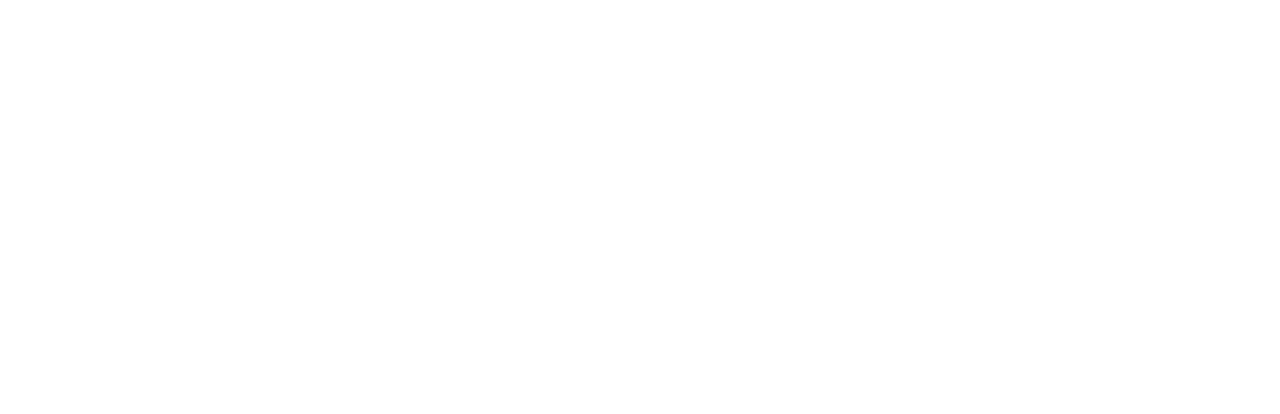
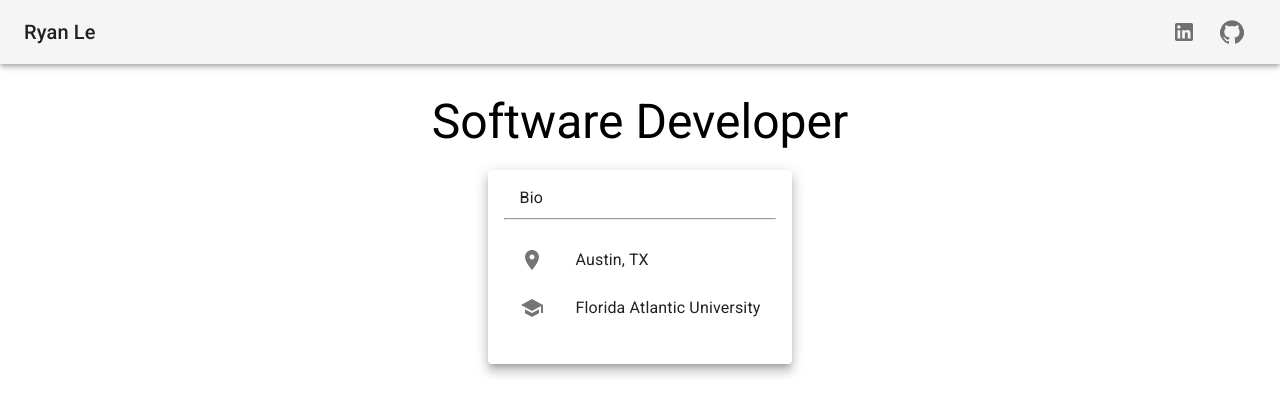
Before and after one commit to leryan07/portfolio-app, a React (Create React App) app: page / in a window 1280 px wide. Shown: the top 414 px of the page. Built offline with nearby package versions, Linux system fonts and the light colour scheme.

Commit message:
Initial page layout and added material-ui icons

```diff
--- a/package.json
+++ b/package.json
@@ -4,6 +4,7 @@
   "private": true,
   "dependencies": {
     "@material-ui/core": "^4.9.1",
+    "@material-ui/icons": "^4.9.1",
     "@testing-library/jest-dom": "^4.2.4",
     "@testing-library/react": "^9.4.0",
     "@testing-library/user-event": "^7.2.1",
--- a/src/App.js
+++ b/src/App.js
@@ -1,11 +1,96 @@
 import React from 'react';
 import 'typeface-roboto';
-import './App.css';
+// import './App.css';
+import { makeStyles } from '@material-ui/core/styles';
+import AppBar from '@material-ui/core/AppBar';
+import Toolbar from '@material-ui/core/Toolbar';
+import Typography from '@material-ui/core/Typography';
+import IconButton from '@material-ui/core/IconButton';
+import { LinkedIn, GitHub, LocationOn, School } from '@material-ui/icons';
+import Card from '@material-ui/core/Card';
+import CardContent from '@material-ui/core/CardContent';
+import List from '@material-ui/core/List';
+import ListItem from '@material-ui/core/ListItem';
+import ListItemIcon from '@material-ui/core/ListItemIcon';
+import ListItemText from '@material-ui/core/ListItemText';
+import Container from '@material-ui/core/Container';
+
+const useStyles = makeStyles(theme => ({
+  appBarTitle: {
+    flexGrow: 1
+  },
+  roleTitle: {
+    paddingTop: '20px',
+    paddingBottom: '20px'
+  },
+  bioCardRoot: {
+    width: 'fit-content',
+    minWidth: 'fit-content',
+    margin: 'auto'
+  },
+  mainContainer: {
+    paddingTop: '10px',
+    margin: 'auto',
+    width: '50%',
+    justifyContent: 'space-between'
+  },
+  footer: {
+    position: 'fixed',
+    left: 0,
+    bottom: 0,
+    width: '100%'
+  }
+}));
 
 function App() {
+  const classes = useStyles();
+
   return (
     <div>
-
+      <AppBar color='default' position='static'>
+        <Toolbar>
+          <Typography variant='h6' className={classes.appBarTitle}>
+            Ryan Le
+          </Typography>
+          <IconButton href='https://www.linkedin.com/in/leryan07/' target='_blank'>
+            <LinkedIn />
+          </IconButton>
+          <IconButton href='https://github.com/leryan07' target='_blank'>
+            <GitHub />
+          </IconButton>
+        </Toolbar>
+      </AppBar>
+      <Container className={classes.mainContainer}>
+        <Typography variant='h3' align='center' className={classes.roleTitle}>
+          Software Developer
+        </Typography>
+        <Card raised={true} className={classes.bioCardRoot}>
+          <CardContent>
+            <Typography style={{ paddingLeft: '16px' }}>
+              Bio
+            </Typography>
+            <hr />
+            <List>
+                <ListItem>
+                  <ListItemIcon>
+                    <LocationOn />
+                  </ListItemIcon>
+                  <ListItemText>
+                    Austin, TX
+                  </ListItemText>
+                </ListItem>
+                <ListItem>
+                  <ListItemIcon>
+                    <School />
+                  </ListItemIcon>
+                  <ListItemText>
+                    Florida Atlantic University
+                  </ListItemText>
+                </ListItem>
+            </List>
+          </CardContent>
+        </Card>
+      </Container>
     </div>
   );
 }
```
Also changed, not shown: 1 other file (tests, documents, lock files or other folders).
